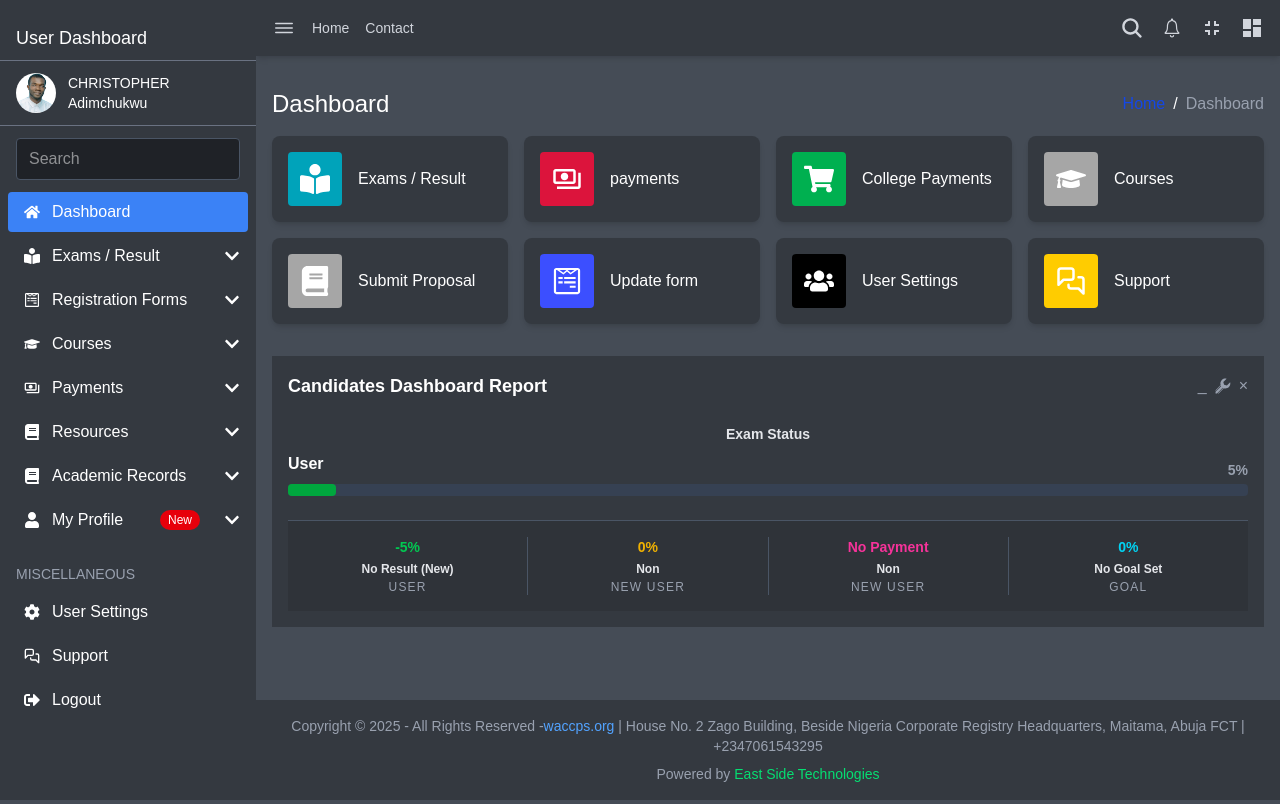
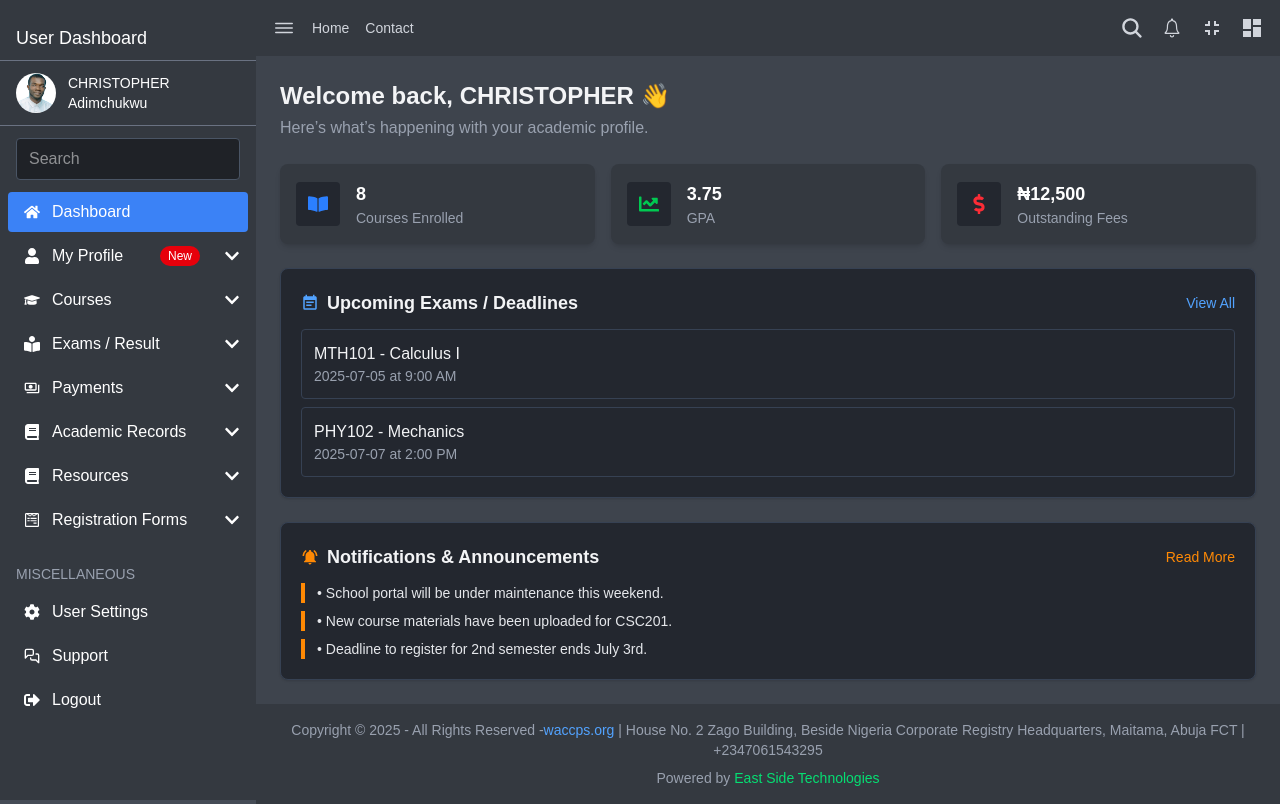
Before and after one commit to Arinze-Obieze/school-dashboard, a Next.js app: page / in a window 1280 px wide. Built offline with nearby package versions, Linux system fonts and the light colour scheme.

Commit message:
changed the dashboard/home entirely

```diff
--- /dev/null
+++ b/bu/db.md
@@ -0,0 +1,52 @@
+'use client'
+import React from 'react'
+import { FaBook, FaBookMedical, FaBookReader, FaGraduationCap, FaShoppingCart, FaUsers, FaWpforms } from "react-icons/fa"
+import { LuMessagesSquare } from "react-icons/lu"
+import CandidatesDashboardReport from './CandidatesDR'
+import Card from './Card'
+import { MdOutlinePayments } from 'react-icons/md'
+
+
+const cards = [
+  { title: "Exams / Result", icon: <FaBookReader className="text-3xl" />, bg: "#00a3ba", href: "/exams" },
+  { title: "payments", icon: <MdOutlinePayments className="text-3xl" />, bg: "#dc143c", href: "/payments" },
+  { title: "College Payments", icon: <FaShoppingCart className="text-3xl" />, bg: "#00b050", href: "/college-payments" },
+{ title: "Courses", icon: <FaGraduationCap className="text-3xl" />, bg: "#a6a6a6", href: "/courses" },
+{ title: "Submit Proposal", icon: <FaBook className="text-3xl" />, bg: "#a6a6a6", href: "/submit-proposal" },
+  { title: "Update form", icon: <FaWpforms className="text-3xl" />, bg: "#3c4fff", href: "/update-form" },
+  { title: "User Settings", icon: <FaUsers className="text-3xl" />, bg: "#000000", href: "/user-settings" },
+  { title: "Support", icon: <LuMessagesSquare className="text-3xl" />, bg: "#ffcc00", href: "/support" },
+]
+
+function Dashboard() {
+  return (
+    <div>
+      <div className='flex justify-between items-center mt-8 px-4'>
+        <h1 className='text-2xl text-white'>Dashboard</h1>
+        <div className='flex space-x-2'>
+          <h3 className='text-blue-700'>Home</h3>
+          <div className='text-white'> / </div>
+          <nav className='text-gray-400'>Dashboard</nav>
+        </div>
+      </div>
+
+      <div className="grid grid-cols-1 text-white sm:grid-cols-2 md:grid-cols-4 gap-4 p-4">
+        {cards.map((card, index) => (
+          <Card
+            key={index}
+            title={card.title}
+            icon={card.icon}
+            bg={card.bg}
+            href={card.href}
+          />
+        ))}
+      </div>
+
+      <div className='p-4'>
+        <CandidatesDashboardReport />
+      </div>
+    </div>
+  )
+}
+
+export default Dashboard
--- a/components/Dashboard.jsx
+++ b/components/Dashboard.jsx
@@ -1,52 +1,88 @@
-'use client'
-import React from 'react'
-import { FaBook, FaBookMedical, FaBookReader, FaGraduationCap, FaShoppingCart, FaUsers, FaWpforms } from "react-icons/fa"
-import { LuMessagesSquare } from "react-icons/lu"
-import CandidatesDashboardReport from './CandidatesDR'
-import Card from './Card'
-import { MdOutlinePayments } from 'react-icons/md'
+'use client';
+import React from 'react';
+import { FaBookOpen, FaDollarSign, FaChartLine } from 'react-icons/fa';
+import { MdEventNote, MdNotificationsActive } from 'react-icons/md';
+import Link from 'next/link';
+import Card from './Card';
 
+const Dashboard = () => {
+  // Sample data
+  const stats = [
+    { title: 'Courses Enrolled', value: 8, icon: <FaBookOpen className="text-blue-500 text-xl" />, bg: '#23272f', href: '/courses' },
+    { title: 'GPA', value: 3.75, icon: <FaChartLine className="text-green-500 text-xl" />, bg: '#23272f', href: '/exams/gpa-tracker' },
+    { title: 'Outstanding Fees', value: '₦12,500', icon: <FaDollarSign className="text-red-500 text-xl" />, bg: '#23272f', href: '/payments' },
+  ];
 
-const cards = [
-  { title: "Exams / Result", icon: <FaBookReader className="text-3xl" />, bg: "#00a3ba", href: "/exams" },
-  { title: "payments", icon: <MdOutlinePayments className="text-3xl" />, bg: "#dc143c", href: "/payments" },
-  { title: "College Payments", icon: <FaShoppingCart className="text-3xl" />, bg: "#00b050", href: "/college-payments" },
-{ title: "Courses", icon: <FaGraduationCap className="text-3xl" />, bg: "#a6a6a6", href: "/courses" },
-{ title: "Submit Proposal", icon: <FaBook className="text-3xl" />, bg: "#a6a6a6", href: "/submit-proposal" },
-  { title: "Update form", icon: <FaWpforms className="text-3xl" />, bg: "#3c4fff", href: "/update-form" },
-  { title: "User Settings", icon: <FaUsers className="text-3xl" />, bg: "#000000", href: "/user-settings" },
-  { title: "Support", icon: <LuMessagesSquare className="text-3xl" />, bg: "#ffcc00", href: "/support" },
-]
+  const upcomingExams = [
+    { title: 'MTH101 - Calculus I', date: '2025-07-05', time: '9:00 AM' },
+    { title: 'PHY102 - Mechanics', date: '2025-07-07', time: '2:00 PM' },
+  ];
 
-function Dashboard() {
+  const notifications = [
+    { id: 1, message: 'School portal will be under maintenance this weekend.' },
+    { id: 2, message: 'New course materials have been uploaded for CSC201.' },
+    { id: 3, message: 'Deadline to register for 2nd semester ends July 3rd.' },
+  ];
+
   return (
-    <div>
-      <div className='flex justify-between items-center mt-8 px-4'>
-        <h1 className='text-2xl text-white'>Dashboard</h1>
-        <div className='flex space-x-2'>
-          <h3 className='text-blue-700'>Home</h3>
-          <div className='text-white'> / </div>
-          <nav className='text-gray-400'>Dashboard</nav>
-        </div>
+    <div className="p-6 space-y-6 bg-[#3e444d]">
+      {/* Welcome Message */}
+      <div>
+        <h1 className="text-2xl font-semibold text-gray-100">Welcome back, CHRISTOPHER 👋</h1>
+        <p className="text-gray-400 mt-1">Here’s what’s happening with your academic profile.</p>
       </div>
 
-      <div className="grid grid-cols-1 text-white sm:grid-cols-2 md:grid-cols-4 gap-4 p-4">
-        {cards.map((card, index) => (
+      {/* Quick Stats */}
+      <div className="grid grid-cols-1 sm:grid-cols-2 lg:grid-cols-3 gap-4">
+        {stats.map((stat, index) => (
           <Card
             key={index}
-            title={card.title}
-            icon={card.icon}
-            bg={card.bg}
-            href={card.href}
+            title={<><span className="text-lg font-semibold text-white">{stat.value}</span> <span className="block text-gray-400 text-sm font-normal">{typeof stat.title === 'string' ? stat.title : ''}</span></>}
+            icon={stat.icon}
+            bg={stat.bg}
+            href={stat.href}
           />
         ))}
       </div>
 
-      <div className='p-4'>
-        <CandidatesDashboardReport />
+      {/* Upcoming Exams */}
+      <div className="bg-[#23272f] shadow rounded-lg p-5 border border-gray-700">
+        <div className="flex items-center justify-between mb-3">
+          <h2 className="text-lg font-semibold flex items-center gap-2 text-gray-100">
+            <MdEventNote className="text-blue-400" />
+            Upcoming Exams / Deadlines
+          </h2>
+          <Link href="/exams" className="text-sm text-blue-400 hover:underline">View All</Link>
+        </div>
+        <ul className="space-y-2">
+          {upcomingExams.map((exam, index) => (
+            <li key={index} className="border border-gray-700 rounded p-3 hover:bg-[#343940] transition">
+              <p className="font-medium text-gray-100">{exam.title}</p>
+              <p className="text-sm text-gray-400">{exam.date} at {exam.time}</p>
+            </li>
+          ))}
+        </ul>
+      </div>
+
+      {/* Notifications */}
+      <div className="bg-[#23272f] shadow rounded-lg p-5 border border-gray-700">
+        <div className="flex items-center justify-between mb-3">
+          <h2 className="text-lg font-semibold flex items-center gap-2 text-gray-100">
+            <MdNotificationsActive className="text-orange-400" />
+            Notifications & Announcements
+          </h2>
+          <Link href="/notifications" className="text-sm text-orange-400 hover:underline">Read More</Link>
+        </div>
+        <ul className="space-y-2">
+          {notifications.slice(0, 3).map((note) => (
+            <li key={note.id} className="text-gray-200 text-sm border-l-4 border-orange-400 pl-3">
+              • {note.message}
+            </li>
+          ))}
+        </ul>
       </div>
     </div>
-  )
-}
+  );
+};
 
-export default Dashboard
+export default Dashboard;
--- a/components/Sidebar.jsx
+++ b/components/Sidebar.jsx
@@ -39,23 +39,14 @@ import { MdOutlinePayments } from 'react-icons/md';
 
 const menuItems = [
     { label: "Dashboard", icon: <FaHome />, href: "/" },
+
     {
-        label: "Exams / Result", icon: <FaBookReader />, href: "/exams",
+      label: "My Profile", icon: <FaUser />, href: "/profile", badge: "New",
       subItems: [
-            { label: "Exam Timetable", href: "/exams/timetable", icon: <FaCalendarAlt /> },
-            { label: "Take Online Exams", href: "/exams/online", icon: <FaLaptopCode /> },
-            { label: "Submit Exam Scripts", href: "/exams/submit", icon: <FaPaperPlane /> },
-            { label: "View Results", href: "/exams/results", icon: <FaChartBar /> },
-            { label: "GPA / CGPA Tracker", href: "/exams/gpa-tracker", icon: <FaGraduationCap /> },
-            { label: "Download Transcripts", href: "/exams/transcripts", icon: <FaFileDownload /> },
-        ]
-    },
-    {
-        label: "Registration Forms", icon: <FaWpforms />, href: "/registration-forms",
-        subItems: [
-            { label: "Membership", href: "/forms/membership", icon: <FaUserPlus /> },
-            { label: "Followship", href: "/forms/followship", icon: <FaHandshake /> },
-            { label: "Mentorship", href: "/forms/mentorship", icon: <FaChalkboardTeacher /> },
+          { label: "View & Edit Personal Info", href: "/profile/edit", icon: <FaUser /> },
+          { label: "Upload Passport Photo", href: "/profile/photo", icon: <FaUpload /> },
+          { label: "Update Password", href: "/profile/password", icon: <FaKey /> },
+          { label: "Download Student ID Card", href: "/profile/id-card", icon: <FaIdCard /> },
       ]
   },
   {
@@ -69,6 +60,17 @@ const menuItems = [
     ]
 },
 {
+  label: "Exams / Result", icon: <FaBookReader />, href: "/exams",
+  subItems: [
+      { label: "Exam Timetable", href: "/exams/timetable", icon: <FaCalendarAlt /> },
+      { label: "Take Online Exams", href: "/exams/online", icon: <FaLaptopCode /> },
+      { label: "Submit Exam Scripts", href: "/exams/submit", icon: <FaPaperPlane /> },
+      { label: "View Results", href: "/exams/results", icon: <FaChartBar /> },
+      { label: "GPA / CGPA Tracker", href: "/exams/gpa-tracker", icon: <FaGraduationCap /> },
+      { label: "Download Transcripts", href: "/exams/transcripts", icon: <FaFileDownload /> },
+  ]
+},
+{
   label: "Payments", icon: <MdOutlinePayments />, href: "/payments",
   subItems: [
       { label: "Fee Breakdown", href: "/payment/fee-breakdown", icon: <FaListAlt /> },
@@ -76,6 +78,15 @@ const menuItems = [
       { label: "View Payment History", href: "/payment/history", icon: <FaHistory /> },
       { label: "Download Payment Receipts", href: "/payment/receipts", icon: <FaDownload /> },
       { label: "Print Invoice", href: "/payment/invoice", icon: <FaPrint /> },
+  ]
+},
+{
+  label: "Academic Records", icon: <FaBook />, href: "/academic-records",
+  subItems: [
+      { label: "Course Registration History", href: "/academic-records/registration-history", icon: <FaBook /> },
+      { label: "Academic Standing", href: "/academic-records/standing", icon: <FaBalanceScale /> },
+      { label: "Download Admission Letter", href: "/academic-records/admission-letter", icon: <FaFileDownload /> },
+      { label: "Graduation Eligibility", href: "/academic-records/graduation-eligibility", icon: <FaCheckCircle /> },
   ]
 },
 {
@@ -88,23 +99,18 @@ const menuItems = [
   ]
 },
     {
-        label: "Academic Records", icon: <FaBook />, href: "/academic-records",
+        label: "Registration Forms", icon: <FaWpforms />, href: "/registration-forms",
         subItems: [
-            { label: "Course Registration History", href: "/academic-records/registration-history", icon: <FaBook /> },
-            { label: "Academic Standing", href: "/academic-records/standing", icon: <FaBalanceScale /> },
-            { label: "Download Admission Letter", href: "/academic-records/admission-letter", icon: <FaFileDownload /> },
-            { label: "Graduation Eligibility", href: "/academic-records/graduation-eligibility", icon: <FaCheckCircle /> },
+            { label: "Membership", href: "/forms/membership", icon: <FaUserPlus /> },
+            { label: "Followship", href: "/forms/followship", icon: <FaHandshake /> },
+            { label: "Mentorship", href: "/forms/mentorship", icon: <FaChalkboardTeacher /> },
         ]
     },
-    {
-        label: "My Profile", icon: <FaUser />, href: "/profile", badge: "New",
-        subItems: [
-            { label: "View & Edit Personal Info", href: "/profile/edit", icon: <FaUser /> },
-            { label: "Upload Passport Photo", href: "/profile/photo", icon: <FaUpload /> },
-            { label: "Update Password", href: "/profile/password", icon: <FaKey /> },
-            { label: "Download Student ID Card", href: "/profile/id-card", icon: <FaIdCard /> },
-        ]
-    },
+
+
+
+
+
 ];
 
   const miscItems = [
```
Lines whose indentation alone changed are shown as unchanged.
